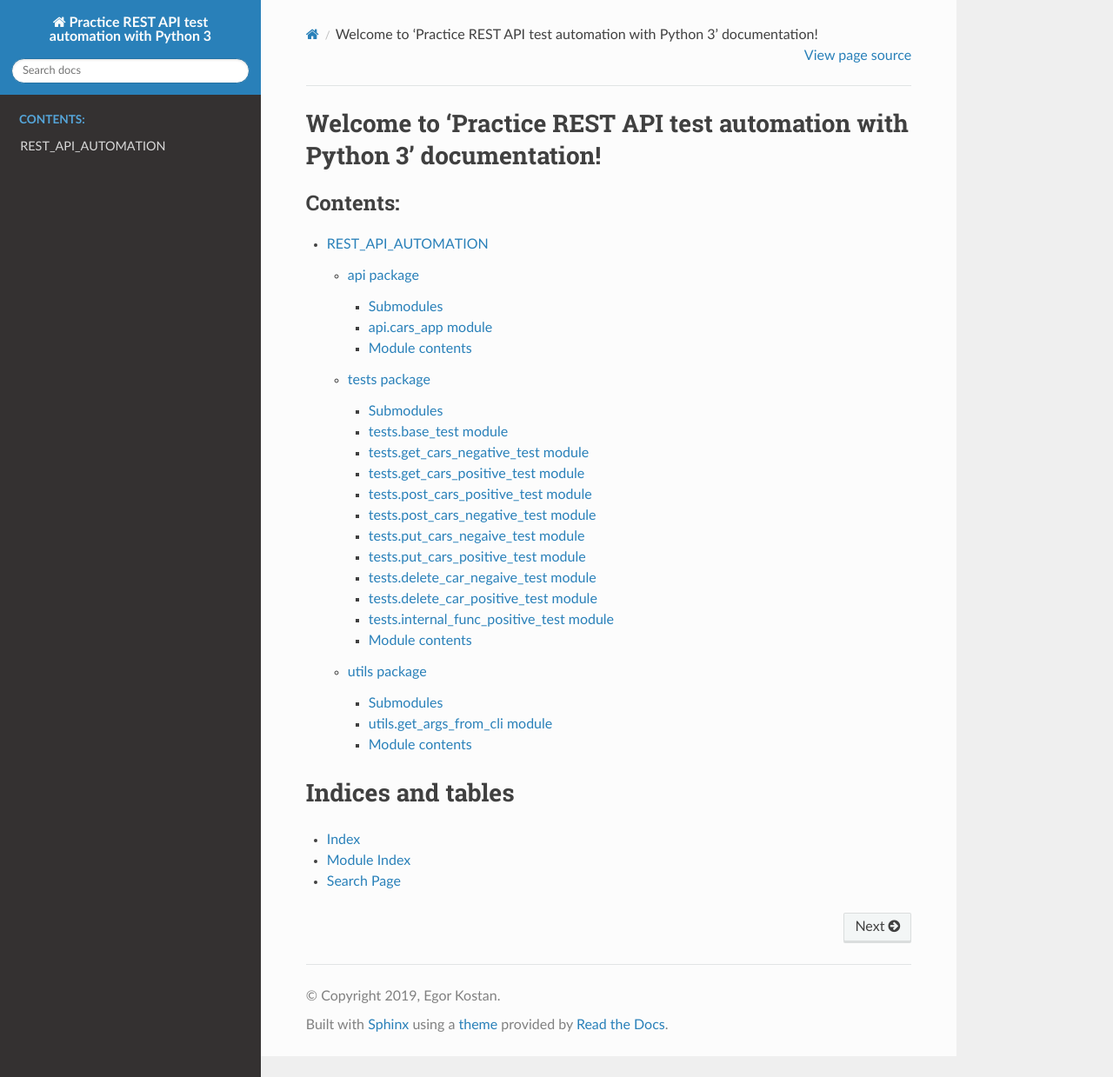
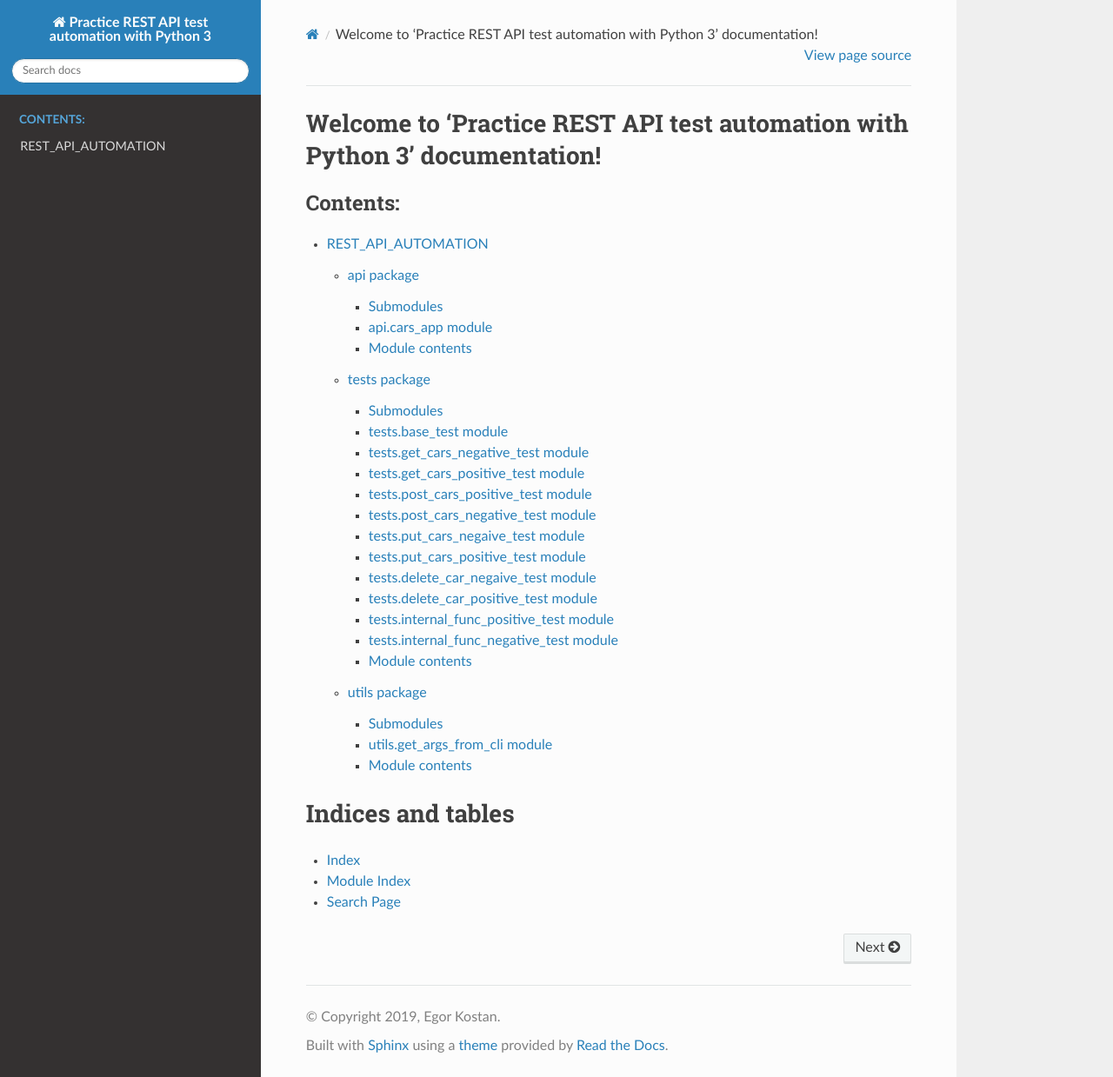
Before and after one commit to ikostan/REST_API_AUTOMATION, a Sphinx documentation site: the page built from docs/index.rst, in a window 1280 px wide and 1239 px high. Shown: the whole window at 87% size. Built offline with Sphinx 7.4.7 and the Read the Docs theme 2.0.0, drawn with Linux system fonts in a browser that asks for light colours.

Commit message:
Update tests.rst

```diff
--- a/docs/tests.rst
+++ b/docs/tests.rst
@@ -84,6 +84,15 @@ tests.internal\_func\_positive\_test module
    :undoc-members:
    :show-inheritance:
 
+tests.internal\_func\_negative\_test module
+--------------------------------------
+
+.. automodule:: tests.internal_func_negative_test
+   :members:
+   :undoc-members:
+   :show-inheritance:
+
+
 Module contents
 ---------------
 
```
